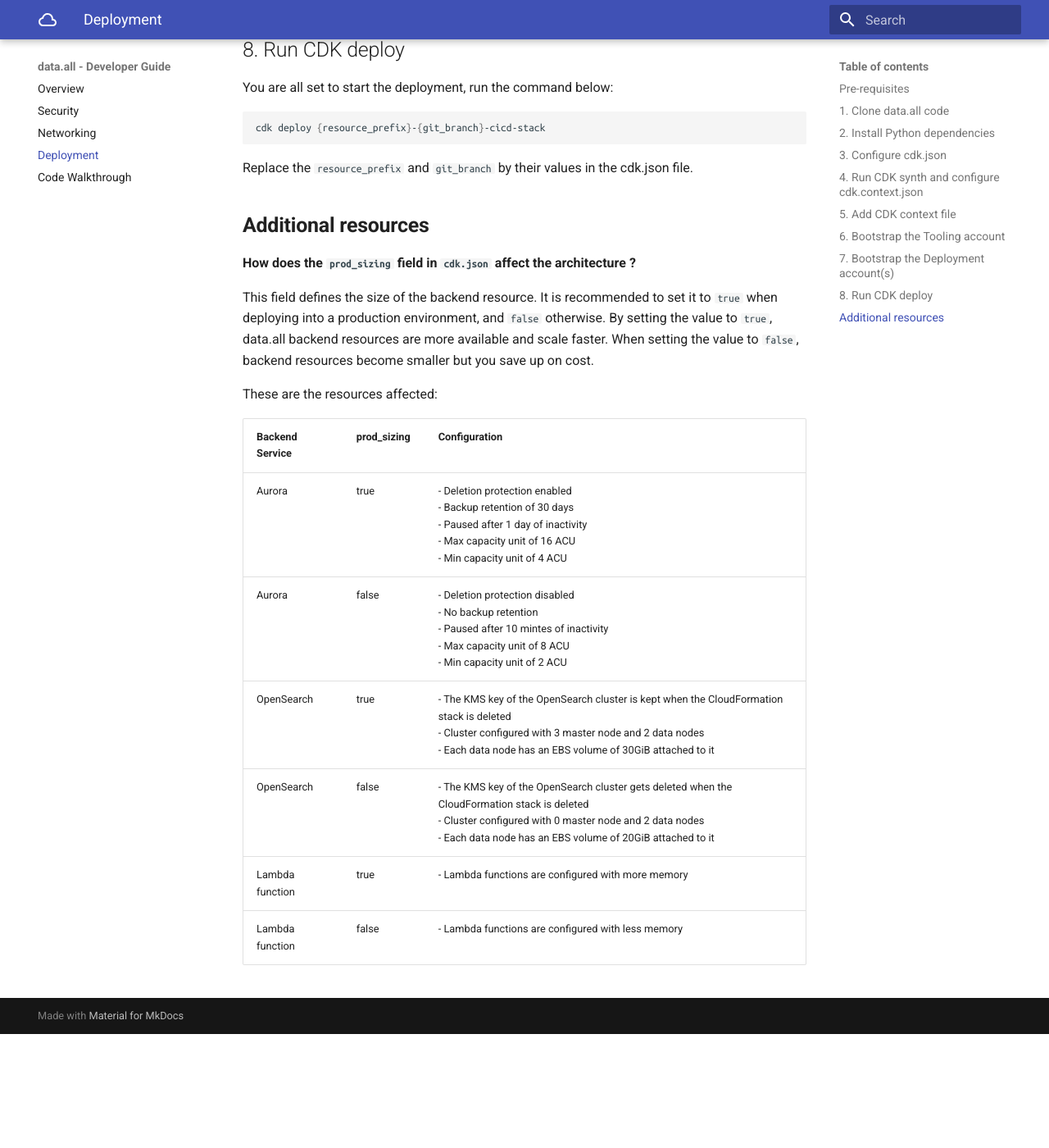
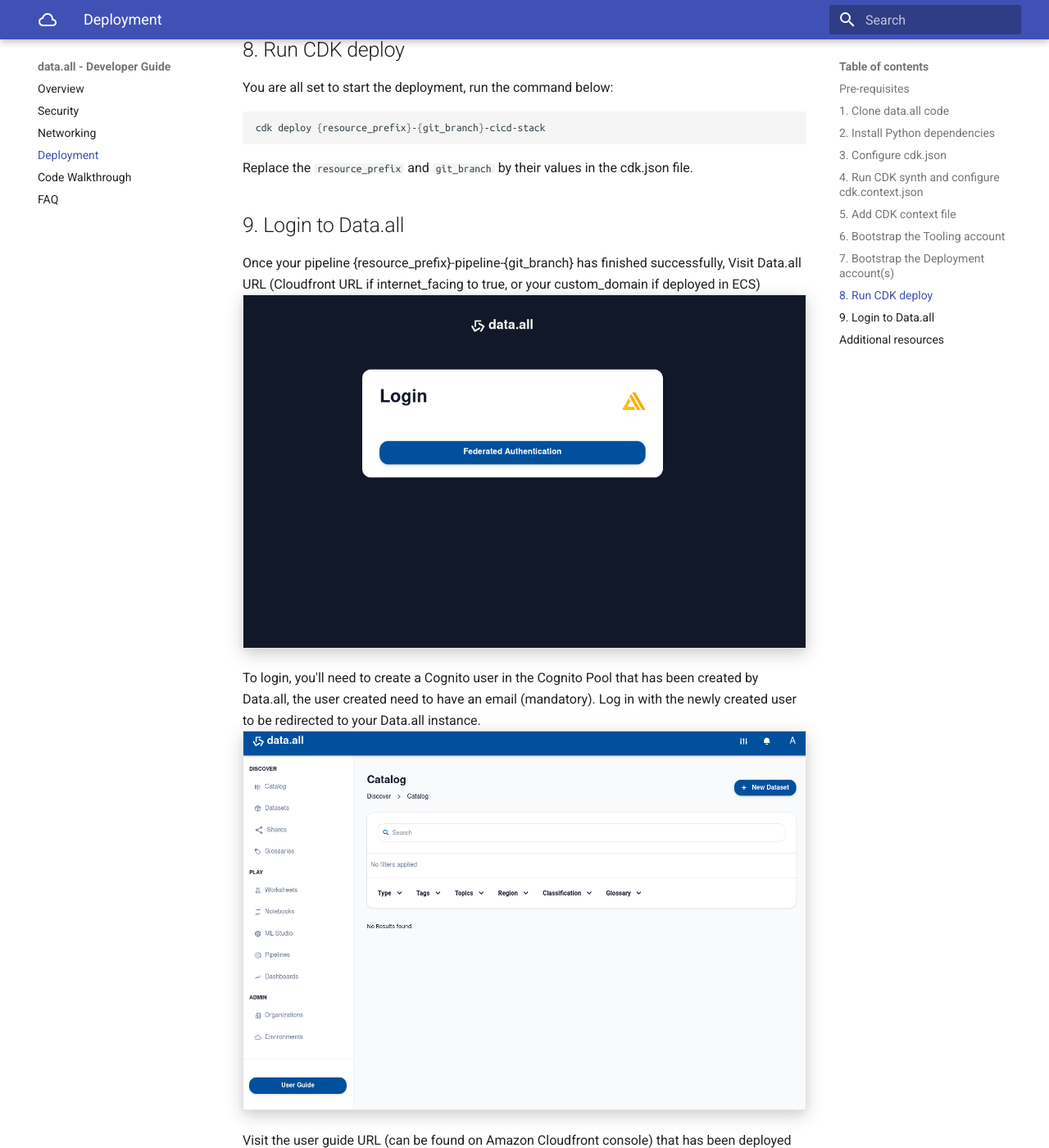
Before and after one commit to nicktom1034/aws-data-all-Develop, an MkDocs documentation site: the page built from documentation/devguide/docs/deploy.md, in a window 1280 px wide and 1400 px high, scrolled down 6969 px. Shown: the whole window at 82% size. Built offline with MkDocs 1.6.1 and Material for MkDocs 9.7.7, drawn with Linux system fonts in a browser that asks for light colours; before the commit the page ends 8230 px from its top, so only the background shows below that; some of the changed text lies outside the part shown.

Commit message:
Add validation params for "internet_facing" as boolean check Add FAQ section in the devguide

````diff
--- a/documentation/devguide/docs/deploy.md
+++ b/documentation/devguide/docs/deploy.md
@@ -234,6 +234,16 @@
 ```
 Replace the `resource_prefix` and `git_branch` by their values in the cdk.json file.
 
+## 9. Login to Data.all
+
+Once your pipeline {resource_prefix}-pipeline-{git_branch} has finished successfully, Visit Data.all URL (Cloudfront URL if internet_facing to true, or your custom_domain if deployed in ECS)
+![Screenshot](assets/dataall-login-page.png#zoom#shadow)
+
+To login, you'll need to create a Cognito user in the Cognito Pool that has been created by Data.all, the user created need to have an email (mandatory). Log in with the newly created user to be redirected to your Data.all instance.
+![Screenshot](assets/dataall-first-page.png#zoom#shadow)
+
+Visit the user guide URL (can be found on Amazon Cloudfront console) that has been deployed as part of the CI/CD to start using Data.all.
+
 ## **Additional resources**
 
 **How does the `prod_sizing` field in `cdk.json` affect the architecture ?**
--- a/documentation/devguide/mkdocs.yml
+++ b/documentation/devguide/mkdocs.yml
@@ -5,6 +5,7 @@
     - Networking: networking.md
     - Deployment : deploy.md
     - Code Walkthrough: code.md
+    - FAQ: FAQ.md
 
 use_directory_urls: false
 
````
Also changed, not shown: documentation/devguide/docs/FAQ.md (added, +23 -0 lines), documentation/devguide/docs/assets/dataall-first-page.png (added), documentation/devguide/docs/assets/dataall-login-page.png (added), 1 other file.
